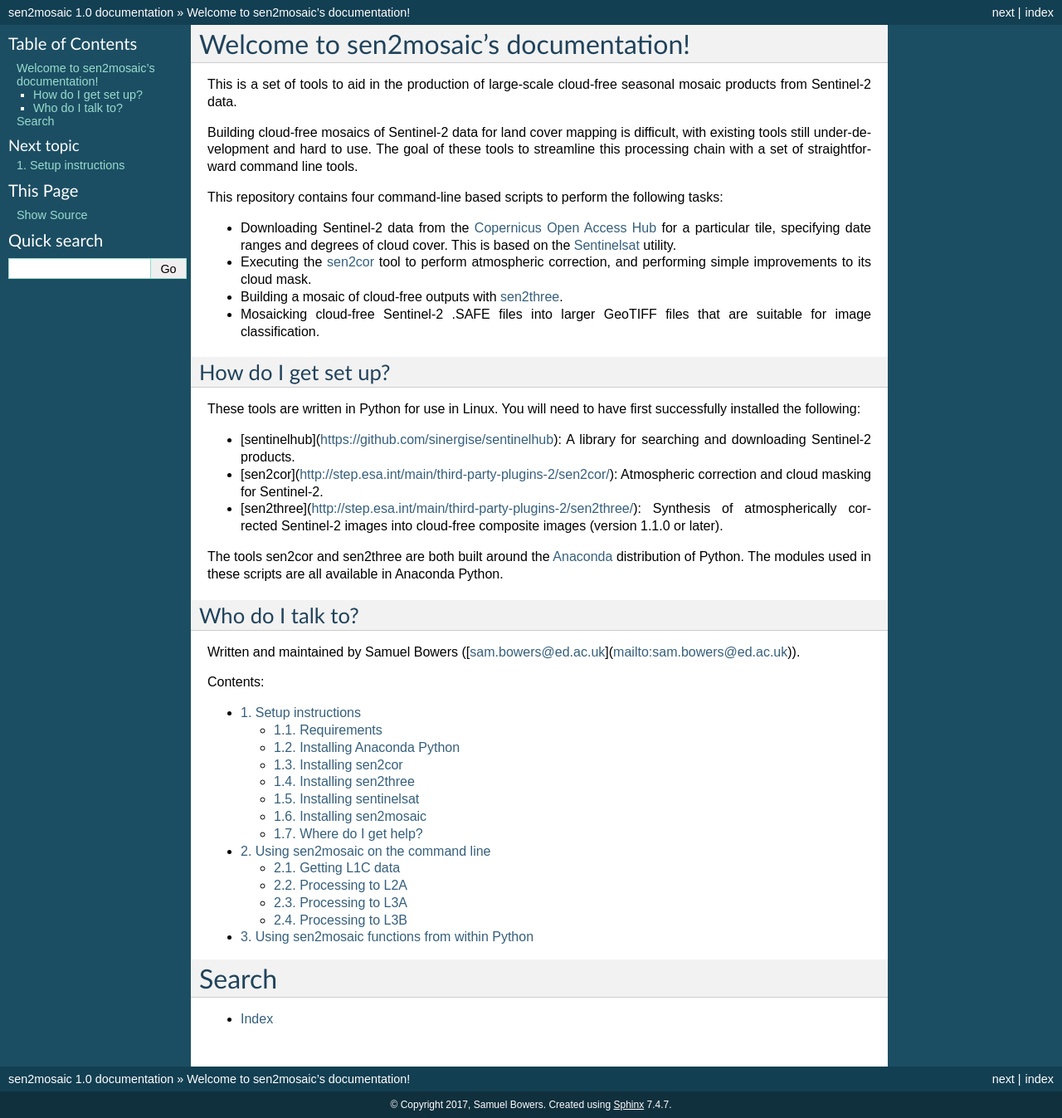
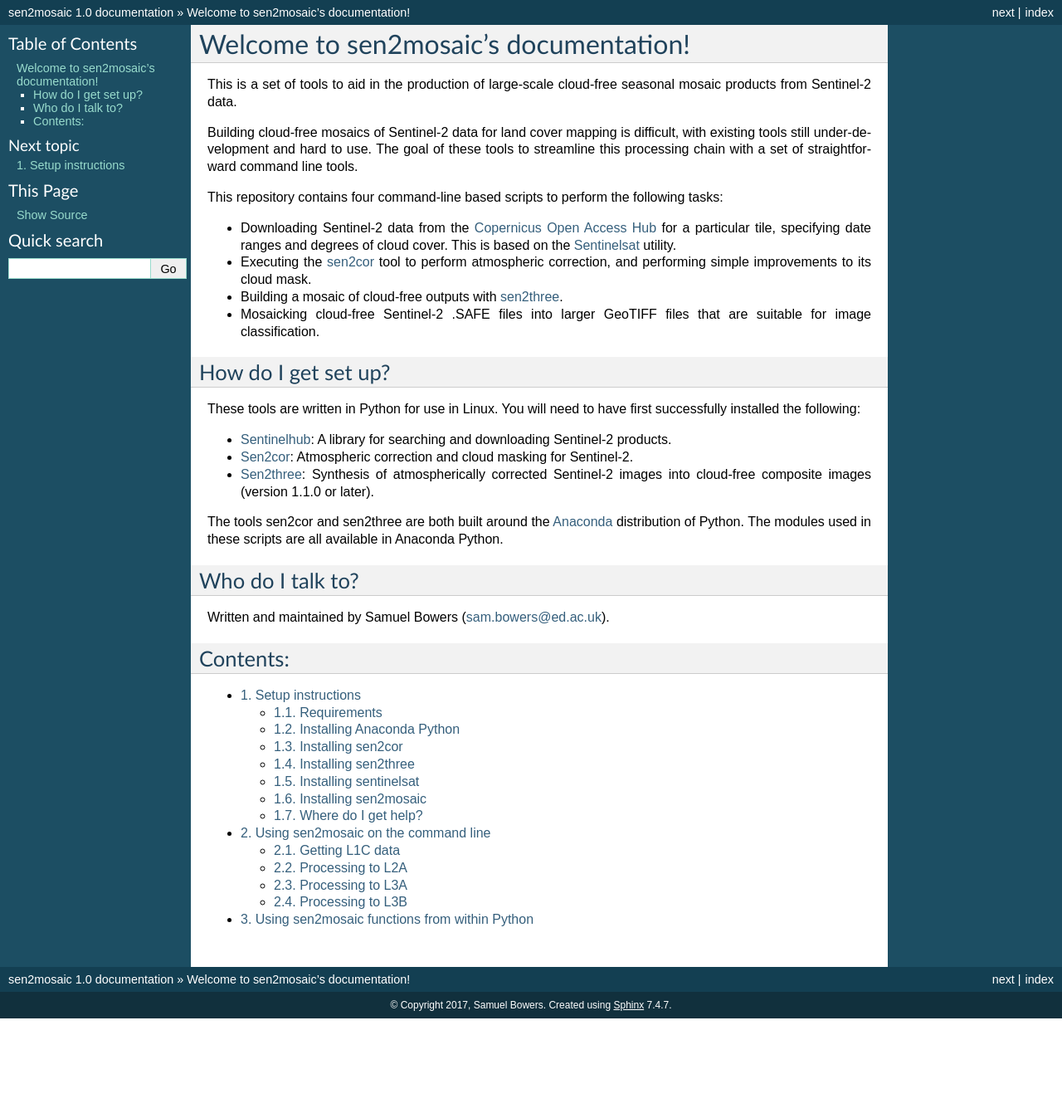
Before and after one commit to smfm-project/sen2mosaic, a Sphinx documentation site: the page built from docs/index.rst, in a window 1280 px wide. Shown: the whole page at 83% size. Built offline with Sphinx 7.4.7, drawn with Linux system fonts in a browser that asks for light colours; after the commit the page ends 1227 px from its top, so only the background shows below that.

Commit message:
Fixed links

```diff
--- a/docs/index.rst
+++ b/docs/index.rst
@@ -22,19 +22,20 @@ How do I get set up?
 
 These tools are written in Python for use in Linux. You will need to have first successfully installed the following:
 
-* [sentinelhub](https://github.com/sinergise/sentinelhub): A library for searching and downloading Sentinel-2 products.
-* [sen2cor](http://step.esa.int/main/third-party-plugins-2/sen2cor/): Atmospheric correction and cloud masking for Sentinel-2.
-* [sen2three](http://step.esa.int/main/third-party-plugins-2/sen2three/): Synthesis of atmospherically corrected Sentinel-2 images into cloud-free composite images (version 1.1.0 or later).
+* `Sentinelhub <https://github.com/sinergise/sentinelhub>`_: A library for searching and downloading Sentinel-2 products.
+* `Sen2cor <http://step.esa.int/main/third-party-plugins-2/sen2cor/>`_: Atmospheric correction and cloud masking for Sentinel-2.
+* `Sen2three <http://step.esa.int/main/third-party-plugins-2/sen2three/>`_: Synthesis of atmospherically corrected Sentinel-2 images into cloud-free composite images (version 1.1.0 or later).
 
 The tools sen2cor and sen2three are both built around the `Anaconda <https://www.anaconda.com/download/>`_ distribution of Python. The modules used in these scripts are all available in Anaconda Python.
 
 Who do I talk to?
 -----------------
 
-Written and maintained by Samuel Bowers ([sam.bowers@ed.ac.uk](mailto:sam.bowers@ed.ac.uk)).
+Written and maintained by Samuel Bowers (`sam.bowers@ed.ac.uk <mailto:sam.bowers@ed.ac.uk>`_).
 
 
 Contents:
+---------
 
 .. toctree::
    :maxdepth: 2
@@ -43,10 +44,3 @@ Contents:
    setup.rst
    command_line.rst
    python.rst
-
-Search
-======
-
-* :ref:`genindex`
-.. * :ref:`modindex`
-.. * :ref:`search`
```
